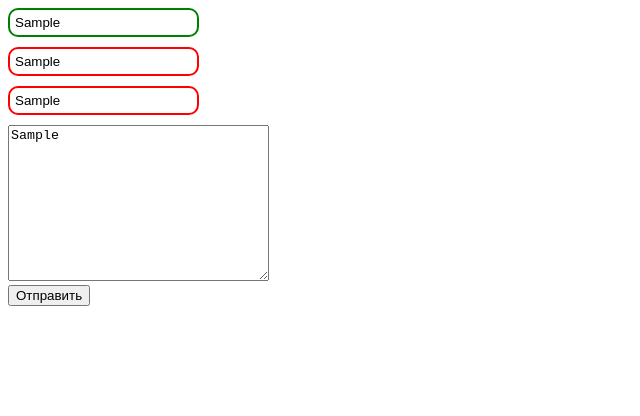
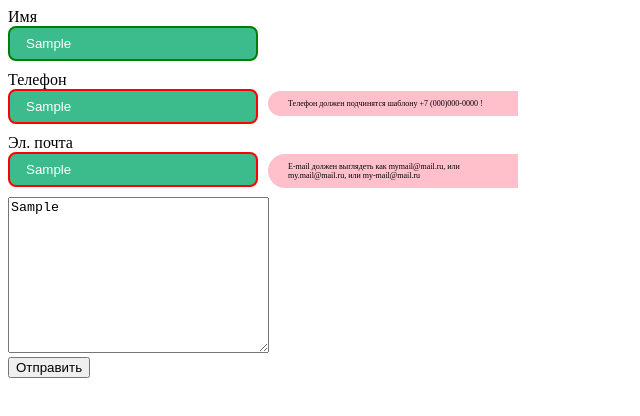
Before and after one commit to Gromoboy/-JS, a plain HTML site: page dr-3/validation.html in a window 1280 px wide. Both pictures are taken after typing "Sample", "Sample", "Sample", "Sample" into the empty fields and a click on the button "Отправить". Shown: the whole page, without its empty margins (0-640 px from the left). Drawn offline with Linux system fonts and the light colour scheme.

Commit message:
добавил подсказку всплывающую справа поля ввода при ошибке.

```diff
--- a/dr-3/validation.css
+++ b/dr-3/validation.css
@@ -1,3 +1,10 @@
+:root {
+    --input-width: 250px;
+}
+* {
+    box-sizing: border-box;
+}
+
 .invalid {
     border: 2px red solid;
 }
@@ -7,8 +14,38 @@
     border: 2px green solid;
 }
 
+label {
+    position: relative;
+}
+
 input {
-    border-radius: 10px;
+    border-radius: 8px;
+    border: none;
     margin-bottom: 10px;
-    padding: 5px;
+    padding: 8px 16px;
+    background-color: #3CBC8D;
+    color: white;
+    box-sizing: border-box;
+    width: var(--input-width);
 }
+
+input:focus {
+    background: blue;
+    //border: 2px solid #555;
+    outline: 0;
+    box-sizing: border-box;
+}
+
+.error-hint {
+    position: absolute;
+    top: 20px;
+    background: pink;
+    z-index: 10;
+    font-size: .5em;
+    left: calc(var(--input-width) + 10px);
+    width: var(--input-width);
+    padding: 8px;
+    padding-left: 20px;
+    border-top-left-radius: 50px ;
+    border-bottom-left-radius: 50px;
+}
--- a/dr-3/validation.html
+++ b/dr-3/validation.html
@@ -10,9 +10,21 @@
 <body>
   <div class="wrapper">
     <form class="my-form" action="#">
-      <input type="text" class="userName" placeholder="Имя"><br>
-      <input type="text" class="phone" placeholder="Телефон"><br>
-      <input type="text" class="email" placeholder="Эл. почта"><br>
+      <label for="userName">
+        Имя <br>
+        <input type="text" id="userName" class="userName" placeholder="Иван">
+      </label>
+      <br>
+      <label for="phone">
+        Телефон <br>
+        <input type="text" id="phone" class="phone" placeholder="+7 (000)000-0000">
+      </label>
+      <br>
+      <label for="email">
+        Эл. почта <br>
+        <input type="text" id="email" class="email" placeholder="your@mail.ru">
+      </label>
+      <br>
       <textarea name="post" id="post" cols="30" rows="10"></textarea><br>
       <button type="submit">Отправить</button>
     </form>
--- a/dr-3/validation.js
+++ b/dr-3/validation.js
@@ -20,11 +20,21 @@ class ValidatorTemplates {
   }
 }
 
+class ErrorMessages {
+  constructor() {
+    this.userName = 'Имя должно содержать только буквы';
+    this.phone    = 'Телефон должен подчинятся шаблону +7 (000)000-0000 !';
+    this.email    = 'E-mail должен выглядеть как mymail@mail.ru, или my.mail@mail.ru, или my-mail@mail.ru';
+
+  }
+}
+
 class FormValidator {
-  constructor (formSelector) {
+  constructor (formSelector, templates = new ValidatorTemplates(), errors = new ErrorMessages()) {
     if (!(this.formEl = document.querySelector(formSelector))) console.log("can't get form", this.formEl);
     this.formEl.addEventListener('submit', evt => this.formSubmit(evt))
-    this.templates = new ValidatorTemplates();
+    this.templates = templates;
+    this.errorMsgs = errors;
   }
 
   formSubmit(evt) {
@@ -34,17 +44,28 @@ class FormValidator {
   }
 
   validate(){
-    for (const className in this.templates) {
-      const el = document.querySelector('.' + className);
+    for (const errorClass in this.templates) {
+      const el = document.querySelector('.' + errorClass);
 
-      let isInputCorrect = this.templates[className].test(el.value);
+      let isInputCorrect = this.templates[errorClass].test(el.value);
 
       if (isInputCorrect) {
         this.setValidField(el);
+
       } else {
       this.setInvalidField(el);
+      this.addErrorMessage(el, errorClass);
       }
     }
+  }
+
+  addErrorMessage(el, className) {
+    if (el.parentElement.getElementsByClassName('error-hint').length ) return;
+
+    let errorEl = document.createElement('div');
+    errorEl.classList.add('error-hint')
+    errorEl.innerHTML = this.errorMsgs[className];
+    el.parentElement.appendChild(errorEl);
   }
 
   setValidField(inputEl) {
```
